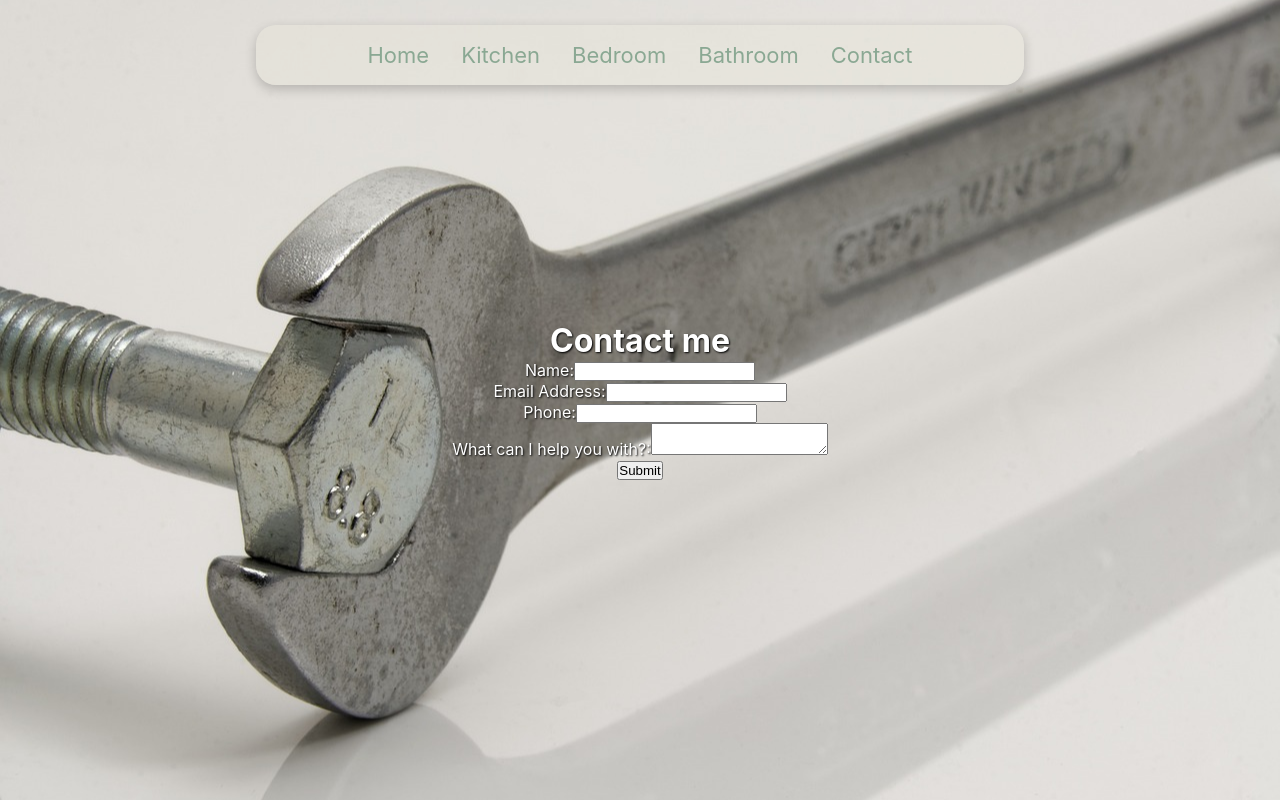
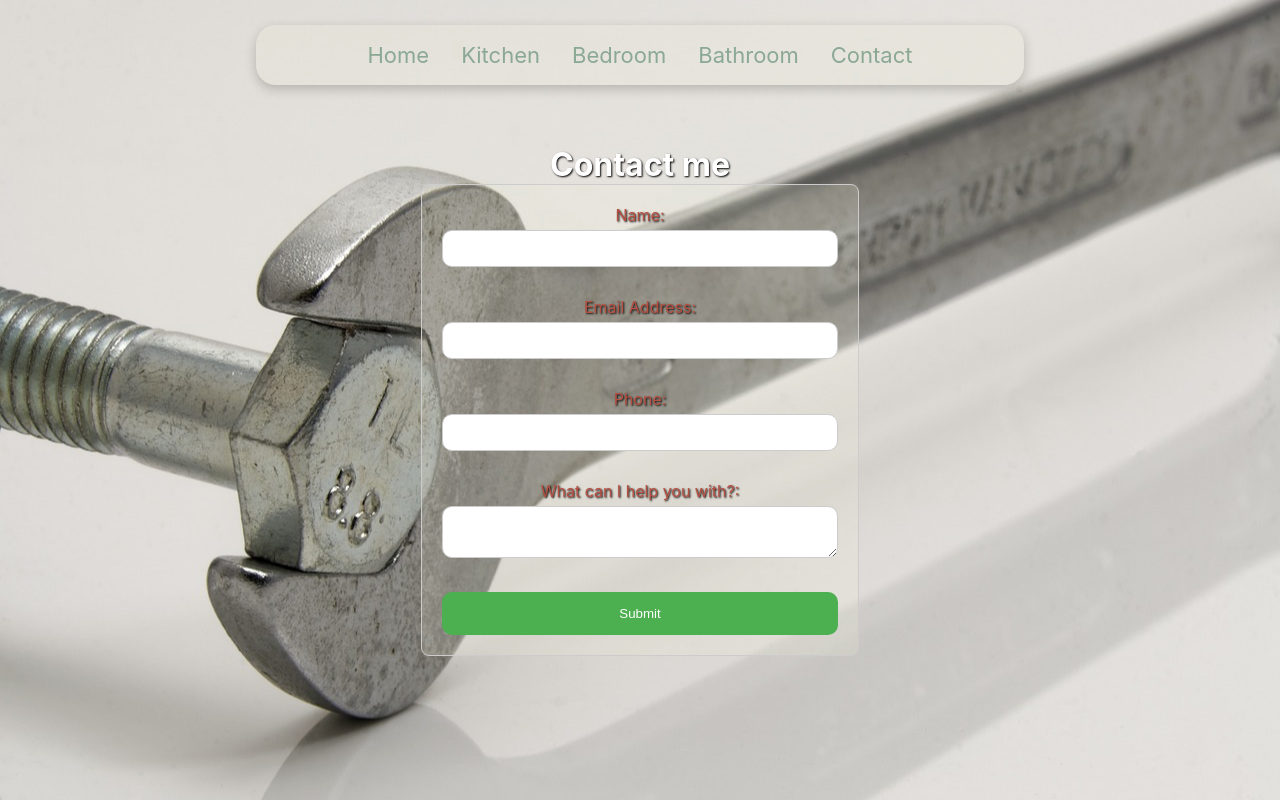
Before and after one commit to yuliaFl/handyMan_React, a React (Create React App) app in the folder proj/: page /contact in a window 1280 px wide. Built offline with nearby package versions, Linux system fonts and the light colour scheme.

Commit message:
added css for contact page

```diff
--- /dev/null
+++ b/proj/src/pages/Contact.css
@@ -0,0 +1,54 @@
+.contact-background {
+    background-image: url('../../public/homepage.jpg');
+    background-position: center;
+    background-size: cover;
+    height: 100vh;
+    width: 100vw;
+    display: flex;
+    flex-direction: column;
+    justify-content: center;
+    align-items: center;
+    color: white;
+    text-shadow: 1px 1px 2px black;
+    position: relative;
+  }
+
+  form {
+    max-width: 600px;
+    margin: 0 auto;
+    padding: 20px;
+    border: 1px solid #ccc;
+    border-radius: 8px;
+    background-color: rgba(240, 241, 217, 0.2);
+  }
+
+  label {
+    display: block;
+    margin-bottom: 10px;
+    color: #B85042;
+  }
+
+input[type="text"],
+input[type="email"],
+input[type="tel"],
+textarea {
+  width: 100%;
+  padding: 10px;
+  margin: 5px 0 20px 0;
+  border: 1px solid #ccc;
+  border-radius: 10px;
+  box-sizing: border-box;
+}
+input[type="submit"] {
+    width: 100%;
+    background-color: #4CAF50;
+    color: white;
+    padding: 14px 20px;
+    border: none;
+    border-radius: 10px;
+    cursor: pointer;
+  }
+
+  input[type="submit"]:hover {
+    background-color: #45a049;
+  }
--- a/proj/src/pages/Contact.js
+++ b/proj/src/pages/Contact.js
@@ -1,4 +1,5 @@
 import React, { useState } from 'react';
+import "./Contact.css"
 
 function Contact() {
   const [inputs, setInputs] = useState({
@@ -38,7 +39,6 @@ function Contact() {
               onChange={handleChange}
             />
           </label>
-          <br />
           <label>
             Email Address:
             <input
@@ -48,7 +48,6 @@ function Contact() {
               onChange={handleChange}
             />
           </label>
-          <br />
           <label>
             Phone:
             <input
@@ -58,7 +57,6 @@ function Contact() {
               onChange={handleChange}
             />
           </label>
-          <br />
           <label>
             What can I help you with?:
             <textarea
@@ -67,7 +65,6 @@ function Contact() {
               onChange={handleChange}
             />
           </label>
-          <br />
           <input type="submit" value="Submit" />
         </form>
       </main>
```
